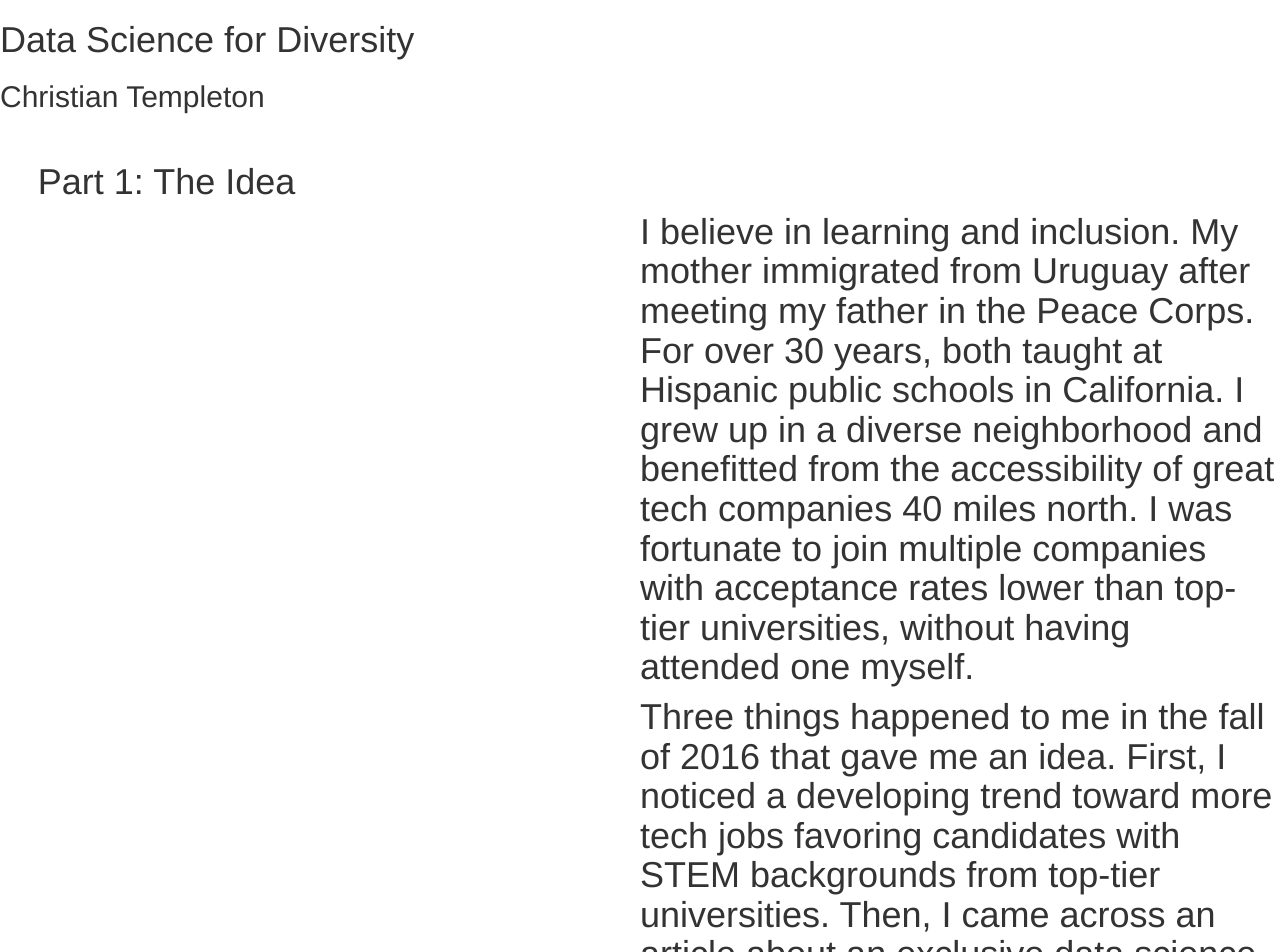
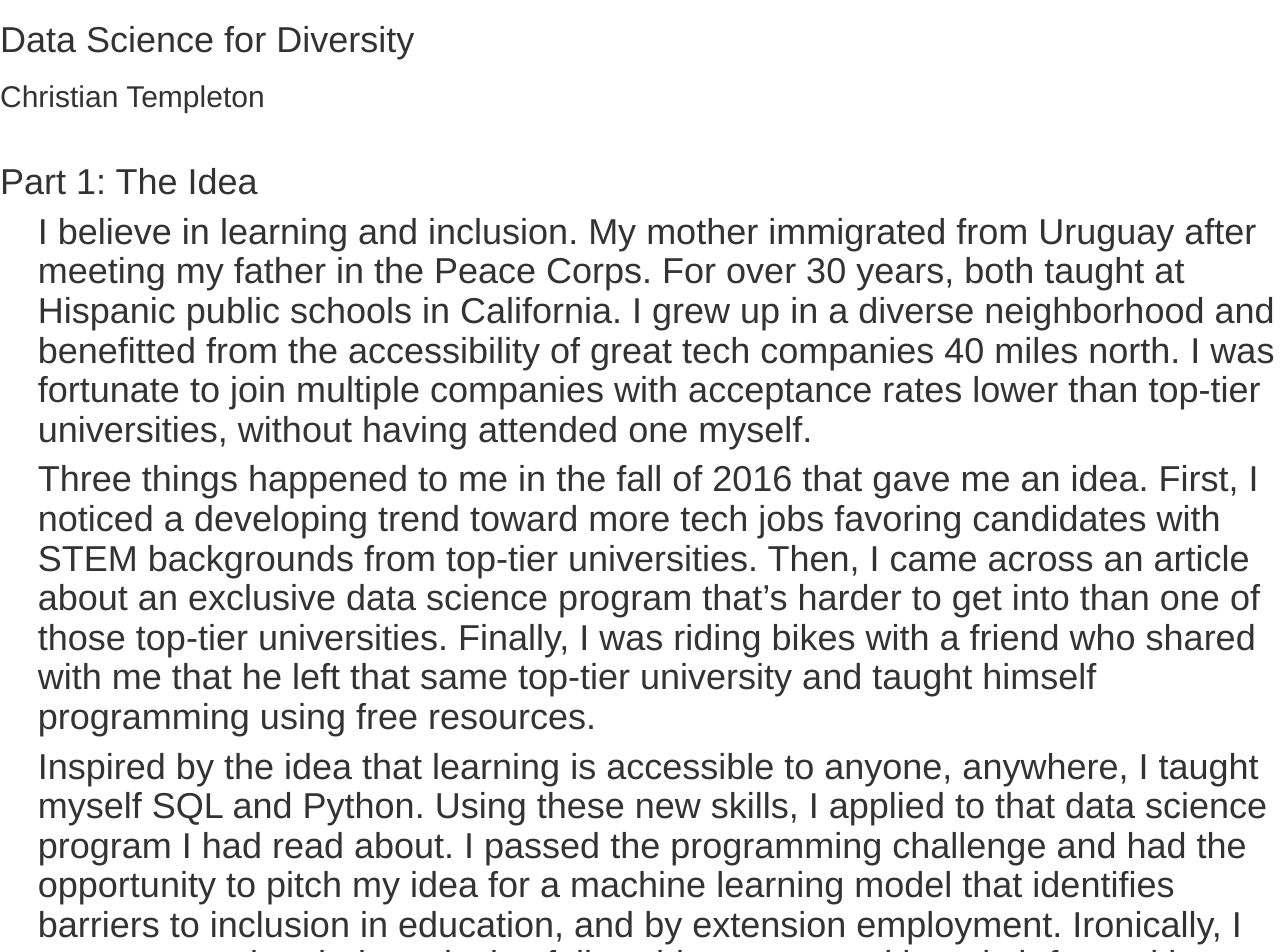
Before and after one commit to christian-templeton/wedding, a Flask app: page /index in a window 1280 px wide. Shown: the top 952 px of the page. Run offline with Flask 2, Linux system fonts and the light colour scheme; some libraries are stand-ins or nearby versions.

Commit message:
Update index.html

```diff
--- a/templates/index.html
+++ b/templates/index.html
@@ -9,11 +9,11 @@
 		<script src="https://maxcdn.bootstrapcdn.com/bootstrap/3.3.5/js/bootstrap.min.js"></script>
 		<style>
 		p.padding {
-    			padding-left: 1cm;
+    			padding-left: 0cm;
 		}
 
 		p.padding2 {
-    			padding-left: 50%;
+    			padding-left: 1cm;
 		}
 		</style>
 	</head>
```
